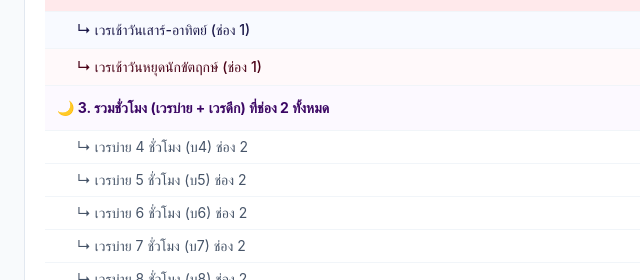
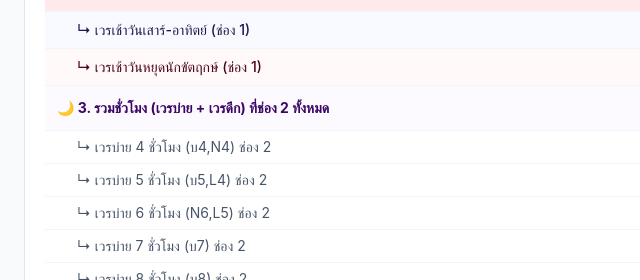
Before and after one commit to karncreator/OTcal, a plain HTML site: page index.html in a window 1280 px wide. Shown: the part 2060-2340 px from the top of the page, 0-640 px from the left. Drawn offline with nearby package versions, Linux system fonts and the light colour scheme.

Commit message:
Update index.html

```diff
--- a/index.html
+++ b/index.html
@@ -1171,19 +1171,19 @@
           <td class="py-2.5 px-3 text-right text-purple-700 text-base font-black">${slot2TotalHours.toFixed(1)} ชม.</td>
         </tr>
         <tr class="text-slate-600">
-          <td class="py-1.5 px-3 pl-8">↳ เวรบ่าย 4 ชั่วโมง (บ4) ช่อง 2</td>
+          <td class="py-1.5 px-3 pl-8">↳ เวรบ่าย 4 ชั่วโมง (บ4,N4) ช่อง 2</td>
           <td class="py-1.5 px-3 text-center">ช่อง 2</td>
           <td class="py-1.5 px-3 text-center">${b4Count} เวร</td>
           <td class="py-1.5 px-3 text-right font-medium">${b4Count * 4} ชม.</td>
         </tr>
         <tr class="text-slate-600">
-          <td class="py-1.5 px-3 pl-8">↳ เวรบ่าย 5 ชั่วโมง (บ5) ช่อง 2</td>
+          <td class="py-1.5 px-3 pl-8">↳ เวรบ่าย 5 ชั่วโมง (บ5,L4) ช่อง 2</td>
           <td class="py-1.5 px-3 text-center">ช่อง 2</td>
           <td class="py-1.5 px-3 text-center">${b5Count} เวร</td>
           <td class="py-1.5 px-3 text-right font-medium">${b5Count * 5} ชม.</td>
         </tr>
         <tr class="text-slate-600">
-          <td class="py-1.5 px-3 pl-8">↳ เวรบ่าย 6 ชั่วโมง (บ6) ช่อง 2</td>
+          <td class="py-1.5 px-3 pl-8">↳ เวรบ่าย 6 ชั่วโมง (N6,L5) ช่อง 2</td>
           <td class="py-1.5 px-3 text-center">ช่อง 2</td>
           <td class="py-1.5 px-3 text-center">${b6Count} เวร</td>
           <td class="py-1.5 px-3 text-right font-medium">${b6Count * 6} ชม.</td>
```
